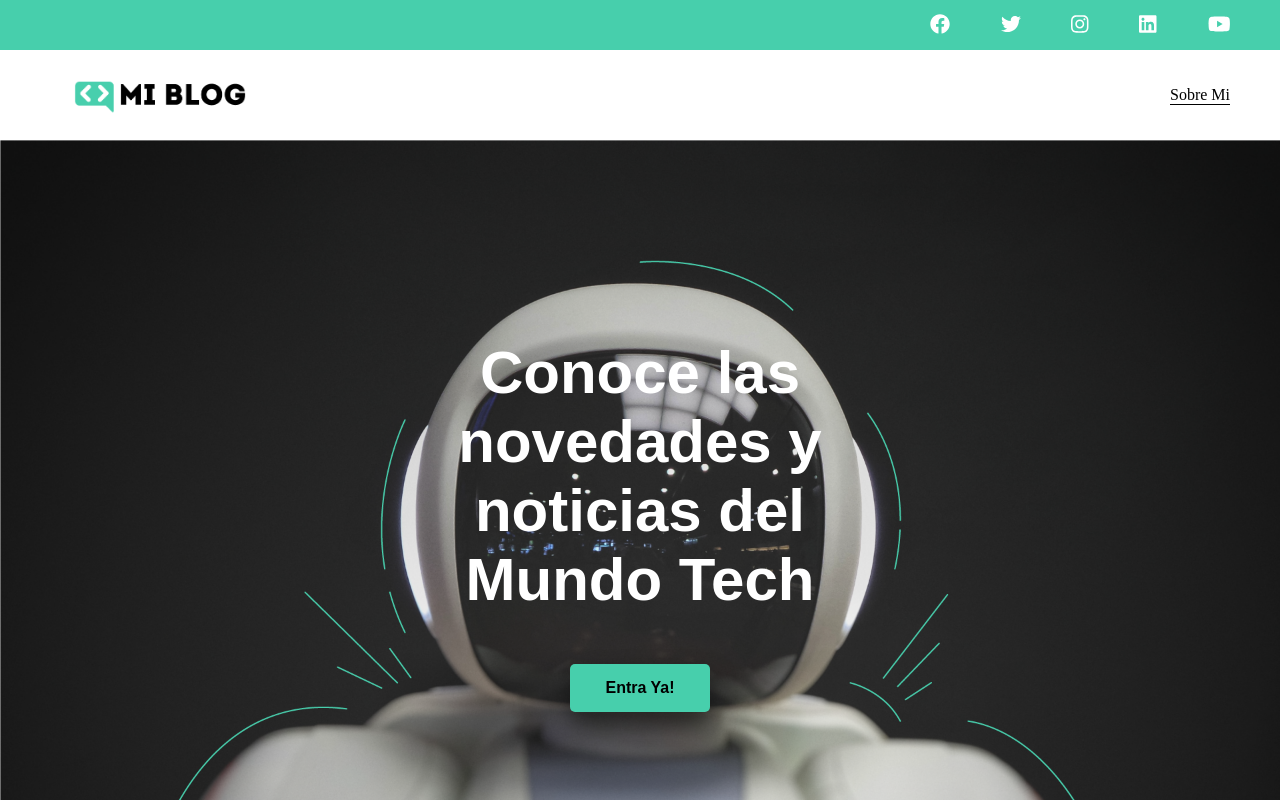
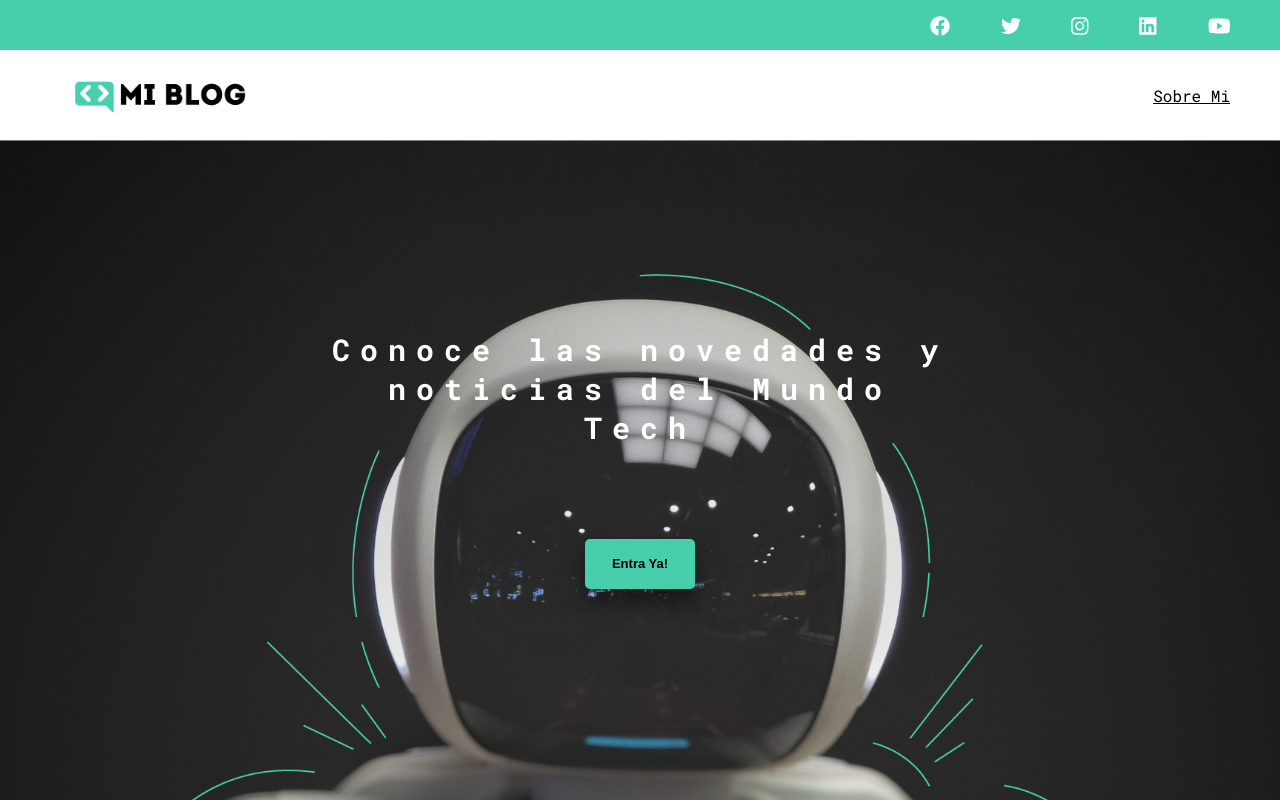
Before and after one commit to grettsam/BlogPersonal, a website: page pug/index.pug in a window 1280 px wide. Drawn offline with nearby package versions, Linux system fonts and the light colour scheme; files that its build step writes are made by us from their sources; files whose address does not match are found by name.

Commit message:
Font and grid ok in Home

```diff
--- a/pug/components/head.pug
+++ b/pug/components/head.pug
@@ -3,6 +3,8 @@ head
     meta(http-equiv="X-UA-Compatible", content="IE=edge")
     meta(name="viewport", content="width=device-width, initial-scale=1.0")
     link(rel="stylesheet", href="css/main.css")
+    <link rel="preconnect" href="https://fonts.gstatic.com">
+    <link href="https://fonts.googleapis.com/css2?family=Roboto+Mono:wght@400;500;700&family=Roboto+Slab:wght@400;700&family=Roboto:wght@400;500;700;900&display=swap" rel="stylesheet">
     <script defer src="node_modules/@fortawesome/fontawesome-free/js/brands.js"></script>
     <script defer src="node_modules/@fortawesome/fontawesome-free/js/solid.js"></script>
     <script defer src="node_modules/@fortawesome/fontawesome-free/js/fontawesome.js"></script>
--- a/pug/index.pug
+++ b/pug/index.pug
@@ -6,6 +6,8 @@ html(lang="en")
     body
         include components/header.pug
 
-        section.index__container
-            h1 Conoce las novedades y noticias del Mundo Tech
-            button Entra Ya!
+        main.home-main
+            section
+                p.home-main-text Conoce las novedades y noticias del Mundo Tech
+                button Entra Ya!
+                    a(href="blogs.html")
--- a/scss/components/_general.scss
+++ b/scss/components/_general.scss
@@ -1,10 +1,12 @@
 //Variables
 $primary-color: #47cfac;
+$font1:'Roboto mono', monospace;
 
 *{
     box-sizing: border-box;
 }
 body{
+    font-family: $font1;
     position: fixed;
     top: 0;
     bottom: 0;
--- a/scss/components/_header.scss
+++ b/scss/components/_header.scss
@@ -44,8 +44,8 @@ nav {
     justify-content: flex-end;
     margin-right: 50px;
     a {
+      text-decoration: underline;
       color: black;
-      border-bottom: 1px solid black;
     }
   }
 }
--- a/scss/components/_index.scss
+++ b/scss/components/_index.scss
@@ -1,33 +1,42 @@
-.index__container{
-    display: flex;
-    flex-direction: column;
-    width: 100%;
-    height: 90%;
-    justify-content: center;
-    align-items: center;
-    background-image: url(../assets/Cover.png);
+.home-main {
+  display: grid;
+  grid-template-columns: 2fr 4fr 2fr;
+  height: 100%;
+  background-image: url("../assets/Cover.png");
   background-position: center;
   background-size: cover;
   background-repeat: no-repeat;
-    h1{
-        font-family: sans-serif;
-        width: 40%;
+
+  section {
+    display: grid;
+    grid-column: 2;
+    justify-items: center;
+    height: 350px;
+    margin-top: 20vh;
+  }
+  &-text {
+    font-family: $font1;
     text-align: center;
-        font-size: 60px;
-        color: #FFF;
+    font-size: 30px;
+    font-weight: 700;
+    letter-spacing: 10px;
+    color: #fff;
   }
-    button{
-        padding: 15px 35px;
+  button {
+    width: 110px;
+    height: 50px;
+    display: block;
+    border-radius: 5px;
+    border: none;
+    font-weight: 700;
+    font-size: 13px;
+    cursor: pointer;
     background-color: $primary-color;
-        border-radius: 5px;
-        border:none;
-        font-weight: 700;
-        font-size: 16px;
-        box-shadow: 0px 13px 23px 0px rgba(0,0,0,0.5);
-        cursor: pointer;
-        &:hover{
-            transition: 0.2s;
+    box-shadow: 0px 13px 23px 0px rgba(0, 0, 0, 0.5);
+    &:hover {
+      transition: 0.3s;
       color: white;
+      transform: scale(1.1);
     }
   }
 }
```
Also changed, not shown: css/main.css, index.html, pug/components/config.html (added), pug/components/head.html, 1 other file. Lines whose indentation alone changed are shown as unchanged.
